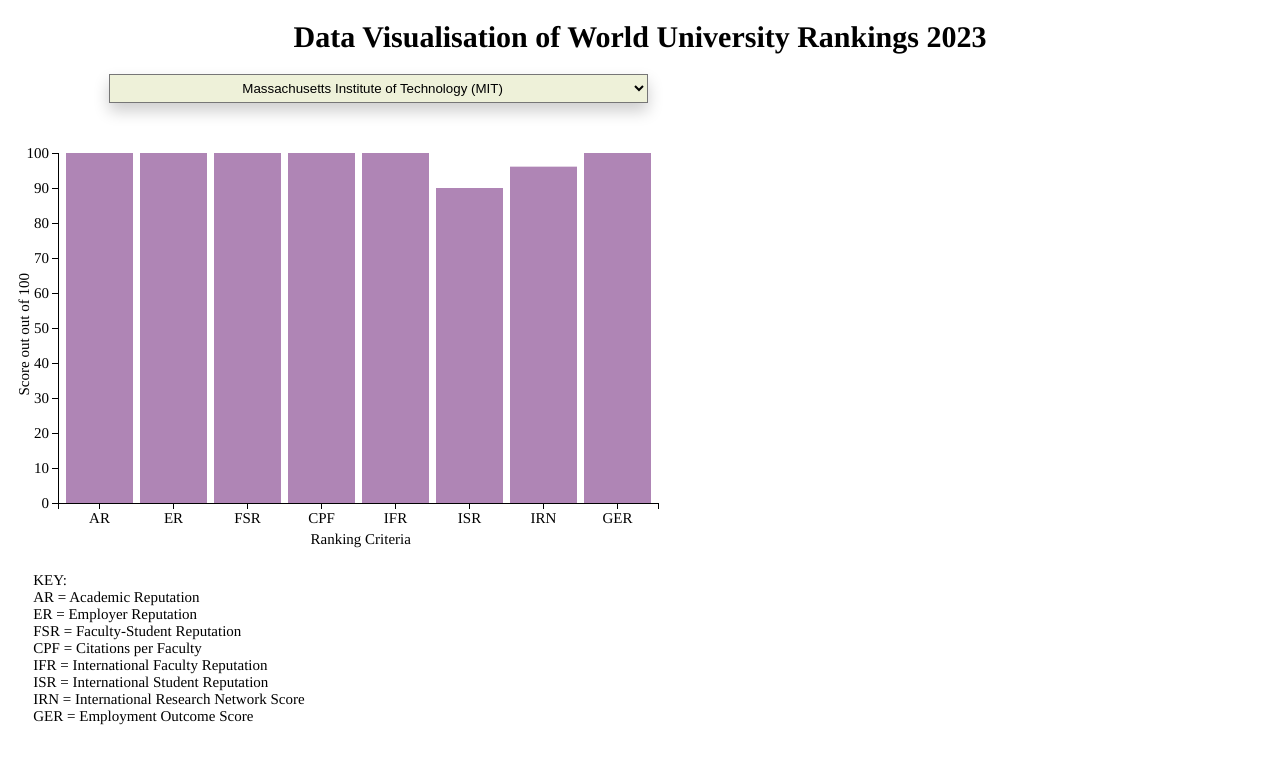
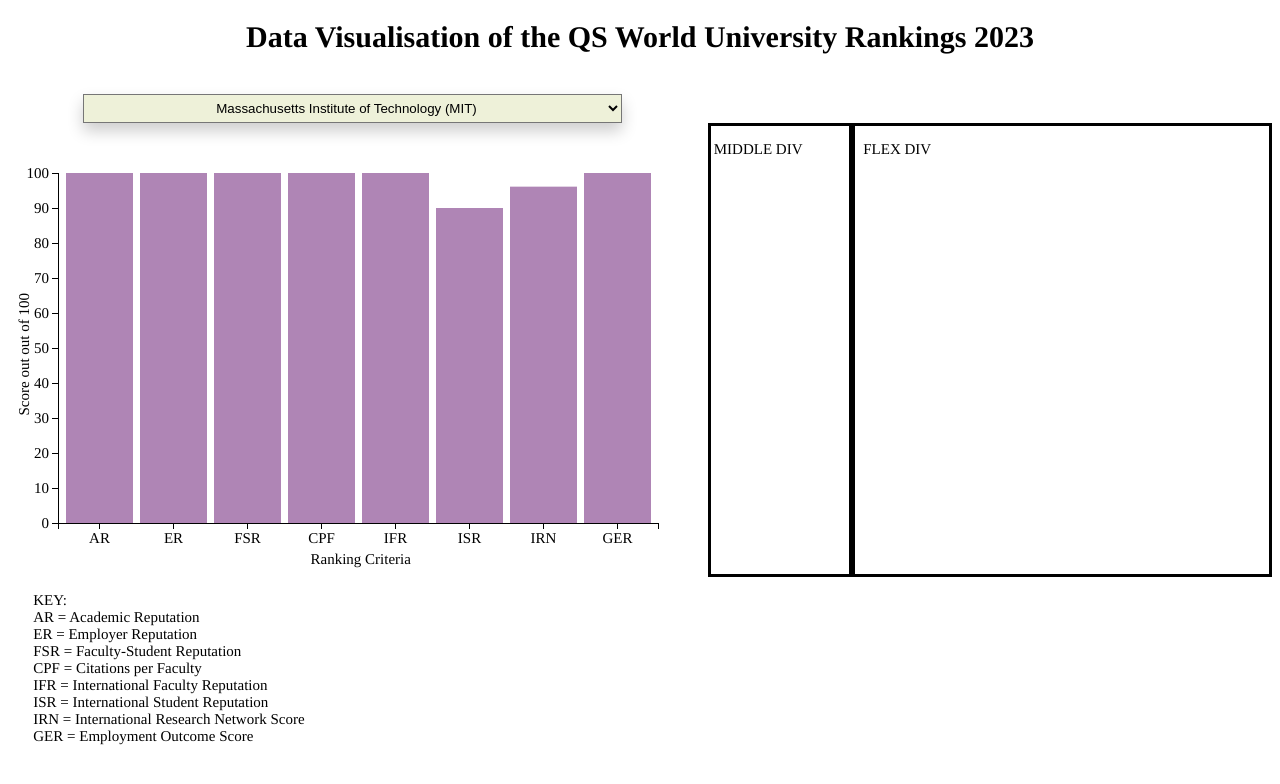
Before and after one commit to olearyd3/DataVisA3, a website: page public/index.html in a window 1280 px wide. Drawn offline with nearby package versions, Linux system fonts and the light colour scheme.

Commit message:
added some divs and flex

```diff
--- a/public/index.html
+++ b/public/index.html
@@ -10,9 +10,17 @@
         <script src="http://d3js.org/d3.v3.min.js" charset="utf-8"></script>
     </head>
     <body>
-        <h1>Data Visualisation of World University Rankings 2023</h1>
+        <h1>Data Visualisation of the QS World University Rankings 2023</h1>
         <div id='dropdown'></div>
-        <div id='visualisation-container'></div>
+        <div class = "flexdiv">
+            <div id='visualisation-container'></div>
+            <div id="middle">
+                <p>MIDDLE DIV</p>
+            </div>
+            <div id="worldmap">
+                <p>FLEX DIV</p>
+            </div>
+        </div>
         <div id="key">
             <p>KEY: <br />
                 AR = Academic Reputation <br />
--- a/public/style.css
+++ b/public/style.css
@@ -1,5 +1,6 @@
 h1 {
     text-align: center;
+    padding-bottom: 20px;
 }
 
 body {
@@ -7,8 +8,30 @@
 
 }
 
+.flexdiv {
+    display: flex;
+}
+
+#visualisation-container {
+    flex: 1;
+}
+
+#middle {
+    border-style: solid;
+    border-width: 3px;
+    border-color: black;
+    flex: 1;
+}
+
+#worldmap {
+    border-style: solid;
+    border-width: 3px;
+    border-color: black;
+    flex: 3;
+}
+
 #dropdown {
-    padding-left: 8%;
+    padding-left: 75px;
 }
 
 select {
```
